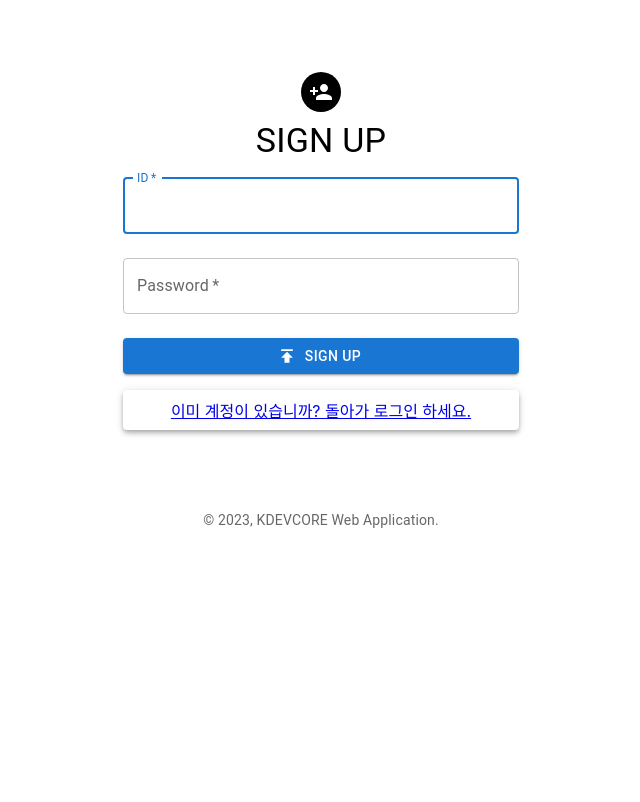
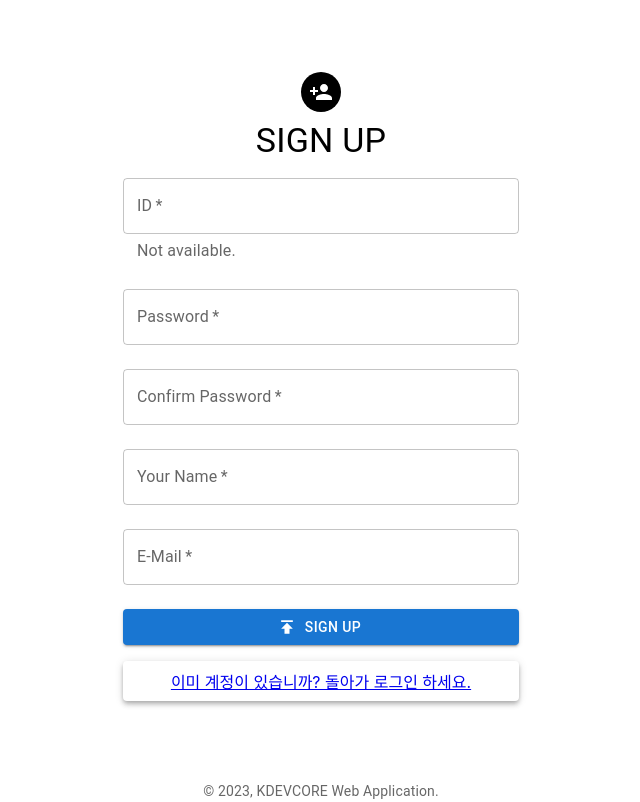
Before and after one commit to KDEVCORE/frontend, a React (Create React App) app: page /signup in a window 1280 px wide. Shown: the whole page, without its empty margins (319-959 px from the left). Built offline with nearby package versions, Linux system fonts and the light colour scheme.

Commit message:
member process modified

```diff
--- a/src/pages/member/SignIn.js
+++ b/src/pages/member/SignIn.js
@@ -8,7 +8,7 @@ function SignIn() {
   const handleSignIn = (event) => {
     event.preventDefault();
     const data = new FormData(event.target);
-    signIn({ username: data.get("username"), password: data.get("password") });
+    signIn({ identifier: data.get("identifier"), password: data.get("password") });
   };
 
   const handleSignInOauth2 = (provider) => {
@@ -36,25 +36,24 @@ function SignIn() {
         </Typography>
         <form noValidate sx={{ mt: 2 }} onSubmit={handleSignIn}>
           <TextField
+            id="identifier"
+            name="identifier"
             type="text"
             variant="outlined"
             margin="normal"
             label="ID"
-            id="username"
-            name="username"
-            autoComplete="username"
+            autoComplete="identifier"
             required
             fullWidth
             autoFocus
           />
           <TextField
+            id="password"
+            name="password"
             type="password"
             variant="outlined"
             margin="normal"
             label="Password"
-            id="password"
-            name="password"
-            autoComplete="new-password"
             required
             fullWidth
           />
--- a/src/pages/member/SignUp.js
+++ b/src/pages/member/SignUp.js
@@ -1,17 +1,38 @@
 import { PersonAdd, Publish } from "@mui/icons-material";
 import { Avatar, Box, Button, Container, Paper, TextField, Typography } from "@mui/material";
-import React from "react";
+import React, { useState } from "react";
 import { Link } from "react-router-dom";
-import { signUp } from "../../service/ApiService";
+import { call, signUp } from "../../service/ApiService";
+import { strengthColor, strengthIndicator } from "../../utils/password-strength";
 
 function SignUp() {
+  const [validIdentifier, setValidIdentifier] = useState(false);
+  const [strength, setStrength] = useState(0);
+  const [level, setLevel] = useState();
+
+  const changePassword = (value) => {
+    const temp = strengthIndicator(value);
+    setStrength(temp);
+    setLevel(strengthColor(temp));
+  };
+
   const handleSubmit = (event) => {
     event.preventDefault();
     const data = new FormData(event.target);
-    signUp({ username: data.get("username"), password: data.get("password") })
-      .then((response) => {
-        window.location.href = "/signin";
-      });
+    const dto = {
+      identifier: data.get("identifier"),
+      password: data.get("password"),
+      name: data.get("name"),
+      email: data.get("email")
+    }
+    signUp(dto).then((response) => {
+      window.location.href = "/signin";
+    });
+  };
+
+  const handleValidation = (identifier) => {
+    call("/member/id-check", "POST", { identifier: identifier })
+    .then((response) => setValidIdentifier(response.data));
   };
 
   return (
@@ -35,25 +56,66 @@ function SignUp() {
         </Typography>
         <form noValidate sx={{ mt: 2 }} onSubmit={handleSubmit}>
           <TextField
+            id="identifier"
+            name="identifier"
             type="text"
             variant="outlined"
             margin="normal"
             label="ID"
-            id="username"
-            name="username"
-            autoComplete="username"
             required
             fullWidth
-            autoFocus
+            onBlur={e => handleValidation(e.target.value)}
+            helperText={
+              <Typography variant="subtitle1">
+                {validIdentifier ? "It's possible to use." : "Not available."}
+              </Typography>
+            }
           />
           <TextField
+            id="password"
+            name="password"
             type="password"
             variant="outlined"
             margin="normal"
             label="Password"
-            id="password"
-            name="password"
-            autoComplete="new-password"
+            required
+            fullWidth
+            onChange={(e) => {
+              changePassword(e.target.value);
+            }}
+            helperText={strength !== 0 && (
+              <Typography variant="subtitle1">
+                {level?.label}
+              </Typography>
+            )}
+          />
+          <TextField
+            id="confirm-password"
+            name="confirm-password"
+            type="password"
+            variant="outlined"
+            margin="normal"
+            label="Confirm Password"
+            required
+            fullWidth
+          />
+          <TextField
+            id="name"
+            name="name"
+            type="text"
+            variant="outlined"
+            margin="normal"
+            label="Your Name"
+            required
+            fullWidth
+          />
+          <TextField
+            id="email"
+            name="email"
+            type="email"
+            variant="outlined"
+            margin="normal"
+            label="E-Mail"
             required
             fullWidth
           />
--- a/src/service/ApiService.js
+++ b/src/service/ApiService.js
@@ -33,12 +33,11 @@ export function call(api, method, request) {
 
 export function signIn(userDTO) {
   return call("/member/signin", "POST", userDTO)
-    .then((response) => {
-      if (response.token) {
-        localStorage.setItem("ACCESS_TOKEN", response.token);
-        window.location.href = "/";
-      }
-    });
+          .then((response) => {
+            if (response.token) {
+              localStorage.setItem("ACCESS_TOKEN", response.token);
+              window.location.href = "/";
+          }});
 }
 
 export function signOut() {
@@ -52,5 +51,5 @@ export function signUp(userDTO) {
 
 export function signInOAuth2(provider) {
   const FRONTEND_URL = window.location.protocol + "//" + window.location.host;
-  window.location.href = API_BASE_URL + "/member/authorize/" + provider + "?redirect_uri=" + FRONTEND_URL
+  window.location.href = API_BASE_URL + "/oauth2/authorization/" + provider + "?redirect_uri=" + FRONTEND_URL
 }
--- /dev/null
+++ b/src/utils/password-strength.js
@@ -0,0 +1,29 @@
+// has number
+const hasNumber = (number) => new RegExp(/[0-9]/).test(number);
+
+// has mix of small and capitals
+const hasMixed = (number) => new RegExp(/[a-z]/).test(number) && new RegExp(/[A-Z]/).test(number);
+
+// has special chars
+const hasSpecial = (number) => new RegExp(/[!#@$%^&*)(+=._-]/).test(number);
+
+// set color based on password strength
+export const strengthColor = (count) => {
+    if (count < 2) return { label: 'Poor', color: "#f44336" };
+    if (count < 3) return { label: 'Weak', color: "#ffc107" };
+    if (count < 4) return { label: 'Normal', color: "#ffab91" };
+    if (count < 5) return { label: 'Good', color: "#00e676" };
+    if (count < 6) return { label: 'Strong', color: "#00c853" };
+    return { label: 'Poor', color: "#f44336" };
+};
+
+// password strength indicator
+export const strengthIndicator = (number) => {
+    let strengths = 0;
+    if (number.length > 5) strengths += 1;
+    if (number.length > 7) strengths += 1;
+    if (hasNumber(number)) strengths += 1;
+    if (hasSpecial(number)) strengths += 1;
+    if (hasMixed(number)) strengths += 1;
+    return strengths;
+};
```
